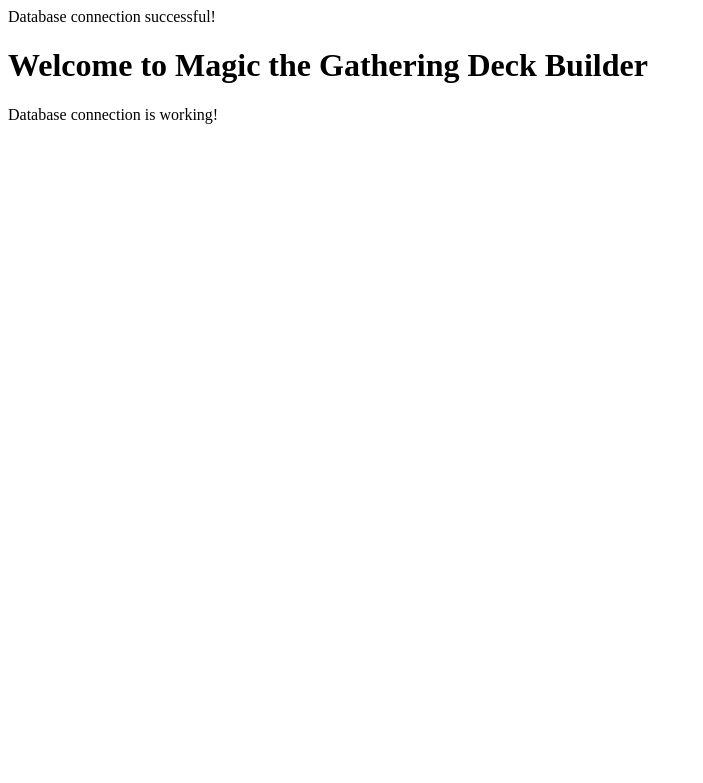
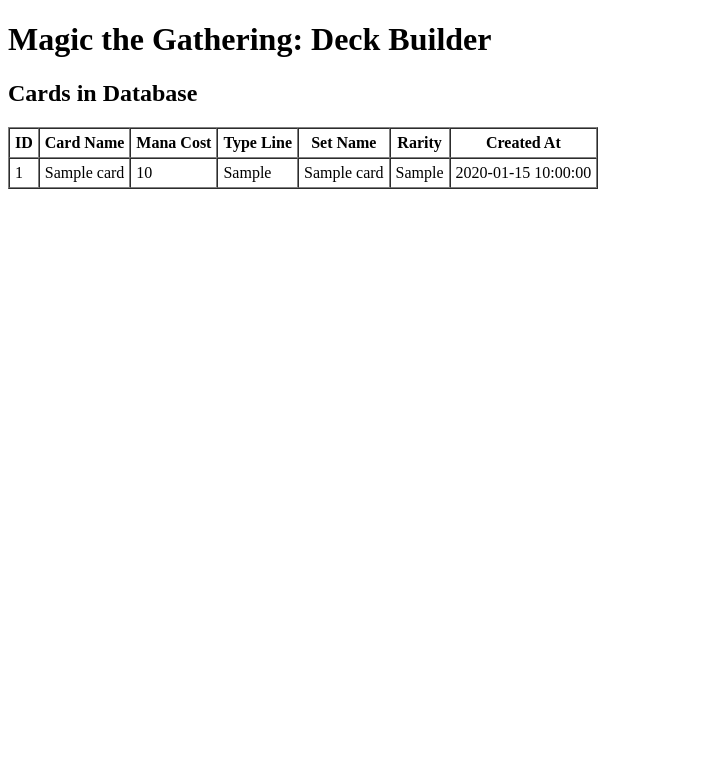
Before and after one commit to jhelgodt/mtg-deck-manager, a PHP site: page / in a window 1280 px wide. Shown: the top 783 px of the page, without its empty margins (0-703 px from the left). Run offline with PHP 8.4, Linux system fonts and the light colour scheme; tables that the repository leaves empty or names only in its code hold one stand-in row (values such as "Sample post").

Commit message:
feat: display cards table in index.php
- Created a 'cards' table in the database with columns for card details
- Added example cards (Black Lotus, Lightning Bolt, Serra Angel) via SQL
- Updated index.php to fetch and display all cards from the database
- Used an HTML table to organize and present the card data
- Ensured secure handling of database queries and user input

```diff
--- a/index.php
+++ b/index.php
@@ -2,10 +2,13 @@
 // Inkludera databasanslutningen
 require 'db/connect.php';
 
-// Exempel: Kontrollera att anslutningen fungerar
-echo "Database connection successful!";
-
-// Eventuella andra funktioner i din index.php kan läggas till här
+try {
+    // Hämta alla kort från tabellen
+    $stmt = $conn->query("SELECT * FROM cards");
+    $rows = $stmt->fetchAll(PDO::FETCH_ASSOC);
+} catch (PDOException $e) {
+    die("Error fetching cards: " . $e->getMessage());
+}
 ?>
 <!DOCTYPE html>
 <html lang="en">
@@ -15,7 +18,41 @@
     <title>Magic the Gathering Deck Builder</title>
 </head>
 <body>
-    <h1>Welcome to Magic the Gathering Deck Builder</h1>
-    <p>Database connection is working!</p>
+    <h1>Magic the Gathering: Deck Builder</h1>
+    <h2>Cards in Database</h2>
+
+    <!-- Visa tabellen med kort -->
+    <table border="1" cellspacing="0" cellpadding="5">
+        <thead>
+            <tr>
+                <th>ID</th>
+                <th>Card Name</th>
+                <th>Mana Cost</th>
+                <th>Type Line</th>
+                <th>Set Name</th>
+                <th>Rarity</th>
+                <th>Created At</th>
+            </tr>
+        </thead>
+        <tbody>
+            <?php if (!empty($rows)): ?>
+                <?php foreach ($rows as $row): ?>
+                    <tr>
+                        <td><?= htmlspecialchars($row['id']) ?></td>
+                        <td><?= htmlspecialchars($row['card_name']) ?></td>
+                        <td><?= htmlspecialchars($row['mana_cost']) ?></td>
+                        <td><?= htmlspecialchars($row['type_line']) ?></td>
+                        <td><?= htmlspecialchars($row['set_name']) ?></td>
+                        <td><?= htmlspecialchars($row['rarity']) ?></td>
+                        <td><?= htmlspecialchars($row['created_at']) ?></td>
+                    </tr>
+                <?php endforeach; ?>
+            <?php else: ?>
+                <tr>
+                    <td colspan="7">No cards found in the database.</td>
+                </tr>
+            <?php endif; ?>
+        </tbody>
+    </table>
 </body>
 </html>
```
